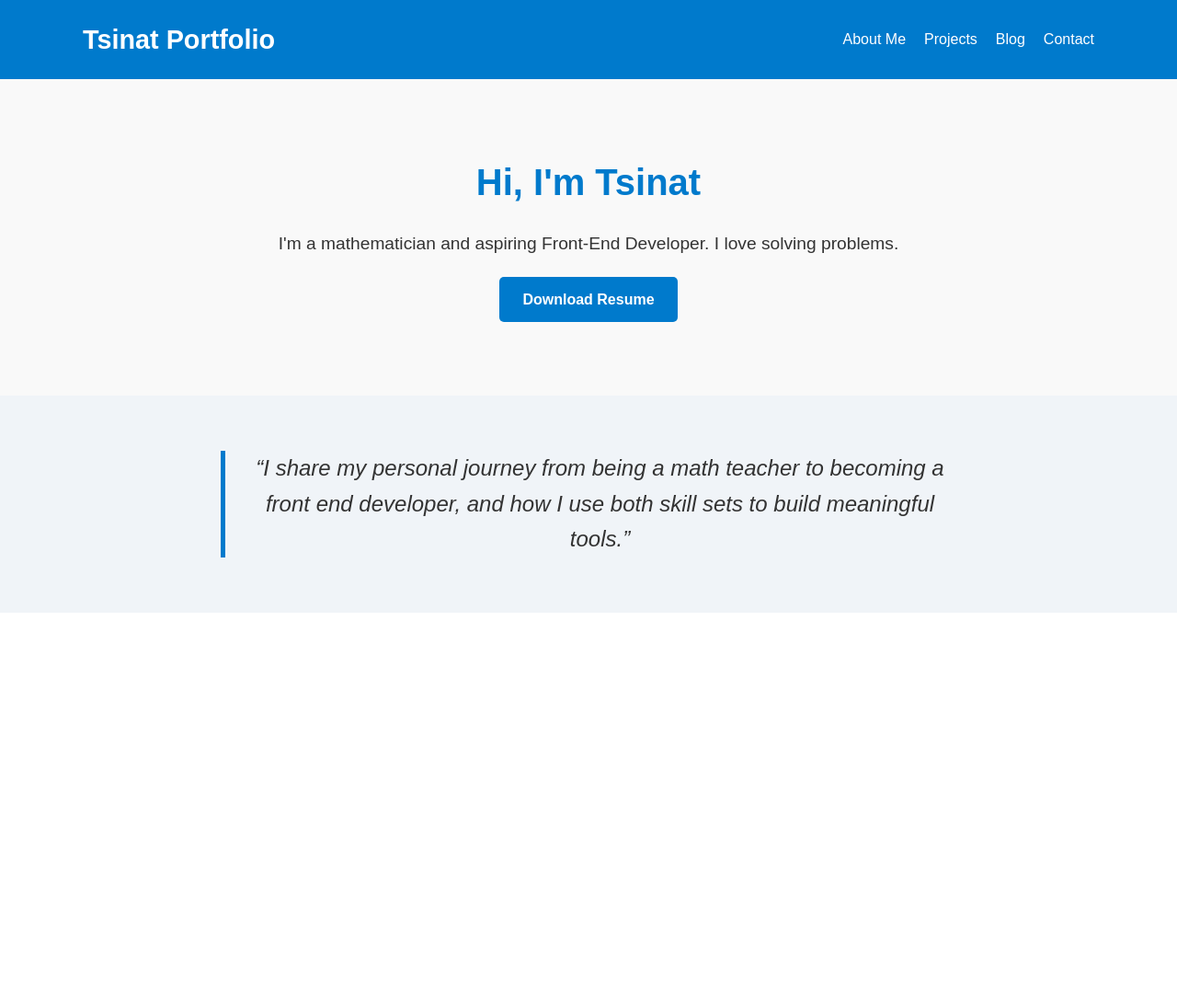
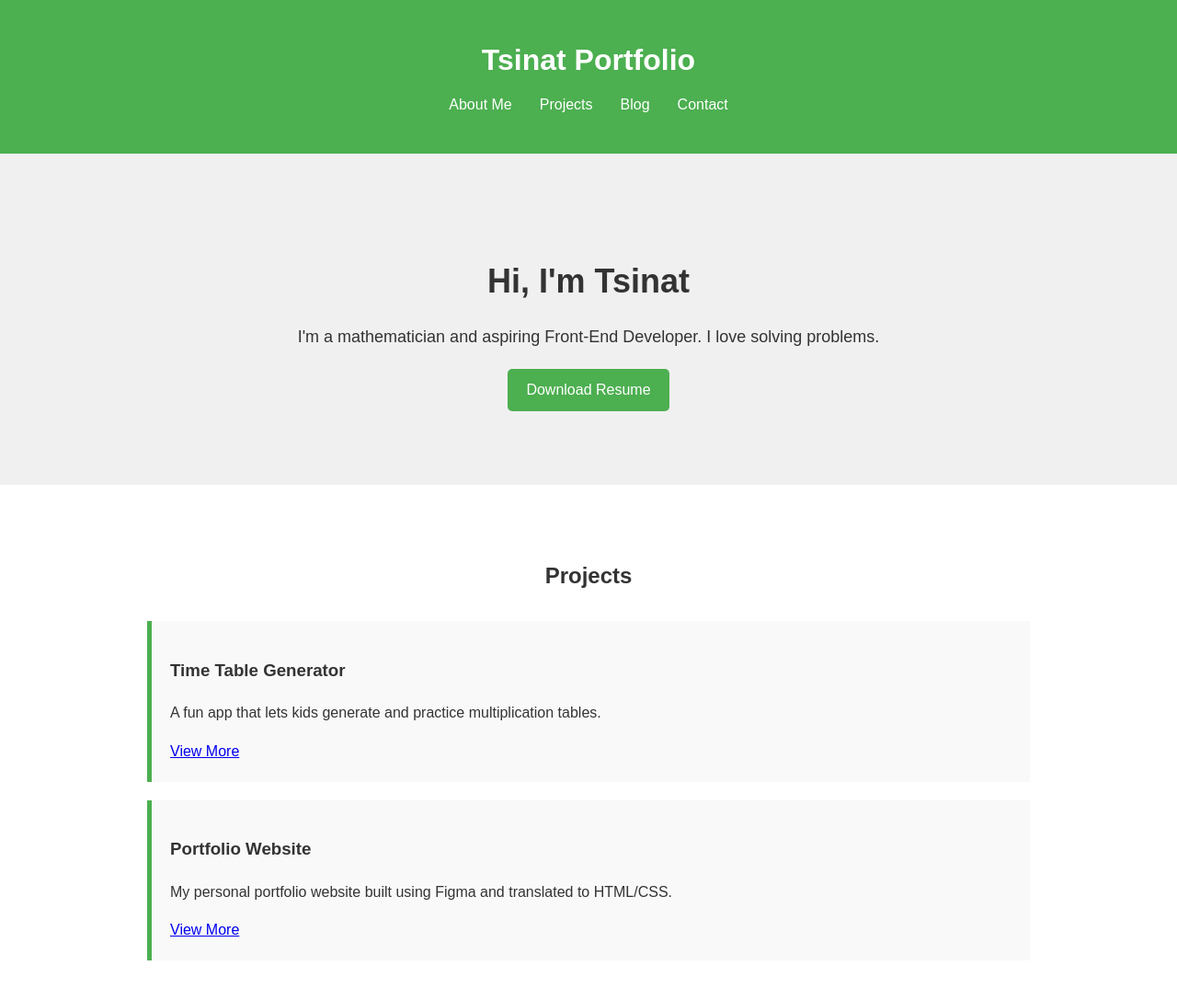
Before and after one commit to Tsinat7/alx_html_css, a plain HTML site: page css_advanced/index.html in a window 1280 px wide. Shown: the top 1087 px of the page at 92% size. Before the commit the page ends 800 px from the top, so only its background shows below. Drawn offline with Linux system fonts and the light colour scheme.

Commit message:
Add full portfolio with video section

```diff
--- a/css_advanced/index.html
+++ b/css_advanced/index.html
@@ -1,17 +1,15 @@
 <!DOCTYPE html>
 <html lang="en">
 <head>
-  <meta charset="UTF-8" />
-  <meta name="viewport" content="width=device-width, initial-scale=1.0" />
+  <meta charset="UTF-8">
   <title>Tsinat Portfolio</title>
-  <link rel="stylesheet" href="styles.css" />
+  <link rel="stylesheet" href="styles.css">
 </head>
 <body>
 
-  <!-- Header -->
   <header>
     <div class="container">
-      <h1 class="logo">Tsinat Portfolio</h1>
+      <h1>Tsinat Portfolio</h1>
       <nav>
         <ul>
           <li><a href="#about">About Me</a></li>
@@ -23,23 +21,55 @@
     </div>
   </header>
 
-  <!-- Banner / Hero Section -->
-  <section class="banner">
+  <section id="about" class="banner">
     <div class="container">
       <h2>Hi, I'm Tsinat</h2>
       <p>I'm a mathematician and aspiring Front-End Developer. I love solving problems.</p>
-      <a href="#" class="btn">Download Resume</a>
+      <a href="#" class="button">Download Resume</a>
     </div>
   </section>
 
-  <!-- Quote Section -->
-  <section class="quote">
-    <blockquote>
-      “I share my personal journey from being a math teacher to becoming a front end developer, and how I use both skill sets to build meaningful tools.”
-    </blockquote>
+  <section id="projects" class="projects">
+    <div class="container">
+      <h2>Projects</h2>
+      <div class="project">
+        <h3>Time Table Generator</h3>
+        <p>A fun app that lets kids generate and practice multiplication tables.</p>
+        <a href="#">View More</a>
+      </div>
+      <div class="project">
+        <h3>Portfolio Website</h3>
+        <p>My personal portfolio website built using Figma and translated to HTML/CSS.</p>
+        <a href="#">View More</a>
+      </div>
+    </div>
   </section>
 
-  <!-- (Next Sections: Projects, Blog, Contact) -->
+  <section id="blog" class="blog">
+    <div class="container">
+      <h2>Blog</h2>
+      <h3>Starting Front-End Development</h3>
+      <p>I share my journey from being a math teacher to a front-end developer, and how I use both skill sets to build meaningful tools.</p>
+    </div>
+  </section>
+
+  <section class="videos">
+    <div class="container">
+      <h2>My Front-End Video</h2>
+      <video width="600" controls>
+        <source src="videos/my_work.mp4" type="video/mp4">
+        Your browser does not support the video tag.
+      </video>
+    </div>
+  </section>
+
+  <section id="contact" class="contact">
+    <div class="container">
+      <h2>Contact</h2>
+      <p>Name: Tsinat Weldeslasie</p>
+      <p>Email: tsnat100@gmail.com</p>
+    </div>
+  </section>
 
 </body>
 </html>
--- a/css_advanced/styles.css
+++ b/css_advanced/styles.css
@@ -1,102 +1,115 @@
-/* Reset some defaults */
-* {
+/* General Reset */
+body {
   margin: 0;
-  padding: 0;
-  box-sizing: border-box;
-}
-
-body {
-  font-family: 'Source Sans Pro', sans-serif;
+  font-family: Arial, sans-serif;
   line-height: 1.6;
-  background-color: #fff;
   color: #333;
 }
 
 .container {
-  width: 90%;
-  max-width: 1100px;
+  max-width: 960px;
   margin: 0 auto;
+  padding: 20px;
 }
 
 /* Header */
 header {
-  background-color: #007acc;
+  background-color: #4CAF50;
   color: white;
   padding: 20px 0;
 }
 
-header .container {
-  display: flex;
-  justify-content: space-between;
-  align-items: center;
-}
-
-header .logo {
-  font-size: 1.8rem;
-  font-weight: bold;
-}
-
-header nav ul {
-  list-style: none;
-  display: flex;
-  gap: 20px;
-}
-
-header nav ul li a {
-  color: white;
-  text-decoration: none;
-  font-weight: 500;
-}
-
-header nav ul li a:hover {
-  text-decoration: underline;
-}
-
-/* Banner Section */
-.banner {
-  background-color: #f9f9f9;
-  padding: 80px 30px;
+header h1 {
+  margin: 0;
   text-align: center;
 }
 
+nav ul {
+  list-style: none;
+  display: flex;
+  justify-content: center;
+  padding: 0;
+  margin: 10px 0 0 0;
+}
+
+nav li {
+  margin: 0 15px;
+}
+
+nav a {
+  color: white;
+  text-decoration: none;
+}
+
+/* Banner */
+.banner {
+  background: #f0f0f0;
+  text-align: center;
+  padding: 60px 20px;
+}
+
 .banner h2 {
-  font-size: 2.5rem;
-  color: #007acc;
+  font-size: 36px;
+  margin-bottom: 10px;
 }
 
 .banner p {
-  font-size: 1.2rem;
-  margin: 20px 0;
+  font-size: 18px;
+  margin-bottom: 20px;
 }
 
-.btn {
+.button {
   display: inline-block;
-  background-color: #007acc;
+  background: #4CAF50;
   color: white;
-  padding: 12px 25px;
+  padding: 10px 20px;
   text-decoration: none;
   border-radius: 5px;
-  font-weight: bold;
 }
 
-.btn:hover {
-  background-color: #005e99;
+/* Projects */
+.projects {
+  background: #fff;
+  padding: 40px 20px;
 }
 
-/* Quote Section */
-.quote {
-  background-color: #f0f4f8;
-  padding: 60px 30px;
+.projects h2 {
+  text-align: center;
+  margin-bottom: 30px;
+}
+
+.project {
+  background: #f9f9f9;
+  padding: 20px;
+  margin-bottom: 20px;
+  border-left: 5px solid #4CAF50;
+}
+
+/* Blog */
+.blog {
+  background: #eef;
+  padding: 40px 20px;
+}
+
+.blog h2 {
   text-align: center;
 }
 
-.quote blockquote {
-  font-size: 1.5rem;
-  font-style: italic;
-  color: #333;
-  max-width: 800px;
-  margin: 0 auto;
-  line-height: 1.6;
-  border-left: 5px solid #007acc;
-  padding-left: 20px;
+/* Videos */
+.videos {
+  background: #fff;
+  text-align: center;
+  padding: 40px 20px;
 }
+
+.videos video {
+  border-radius: 10px;
+  box-shadow: 0 0 10px rgba(0,0,0,0.2);
+}
+
+/* Contact */
+.contact {
+  background: #f0f0f0;
+  padding: 40px 20px;
+  text-align: center;
+}
```
Also changed, not shown: 1 other file.
